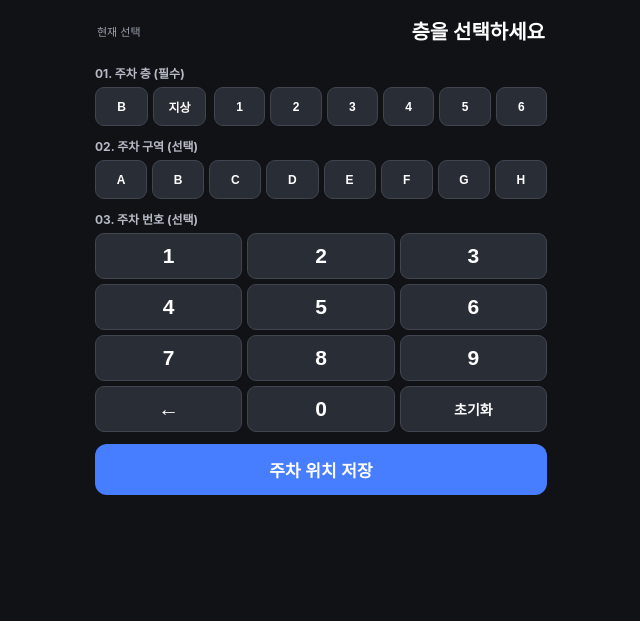
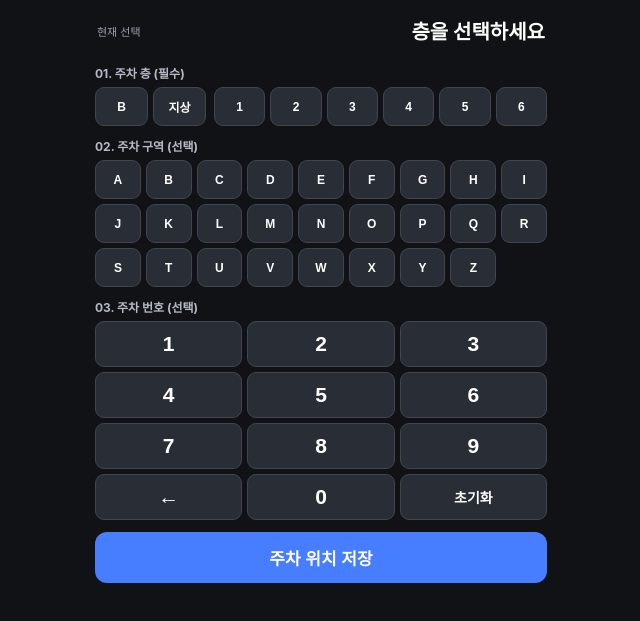
Before and after one commit to minseokjang-art/whereismycar, a plain HTML site: page index.html in a window 1280 px wide. Shown: the part 125-746 px from the top of the page, without its empty margins (319-959 px from the left). Drawn offline with Linux system fonts and the light colour scheme.

Commit message:
Expand parking zone buttons to A-Z in compact three-row grid

```diff
--- a/index.html
+++ b/index.html
@@ -27,7 +27,7 @@ h3{font-size:12px;color:#b6bac5;margin:11px 0 6px;font-weight:650}
 #floor-controls{display:grid;grid-template-columns:2fr 6fr;gap:8px}
 #floor-type{grid-template-columns:repeat(2,minmax(0,1fr))}
 #floors{grid-template-columns:repeat(6,minmax(0,1fr))}
-#zones{grid-template-columns:repeat(8,minmax(0,1fr))}
+#zones{grid-template-columns:repeat(9,minmax(0,1fr))}
 #keys{grid-template-columns:repeat(3,minmax(0,1fr))}
 button{appearance:none;-webkit-appearance:none;touch-action:manipulation;background:#292d36;color:#fff;border:1px solid #414550;border-radius:9px;font-weight:650;cursor:pointer}
 #floor-type button,#floors button,#zones button{font-size:12px;min-height:39px;padding:0}
@@ -103,7 +103,7 @@ create("floor-type",["B","지상"],v=>floorType=v);
 create("floors",["1","2","3","4","5","6"],v=>floorNumber=v);
 
 create("zones",
- ["A","B","C","D","E","F","G","H"],
+ "ABCDEFGHIJKLMNOPQRSTUVWXYZ".split(""),
  v=>zone=zone===v?"":v);
 
 create("keys",
```
